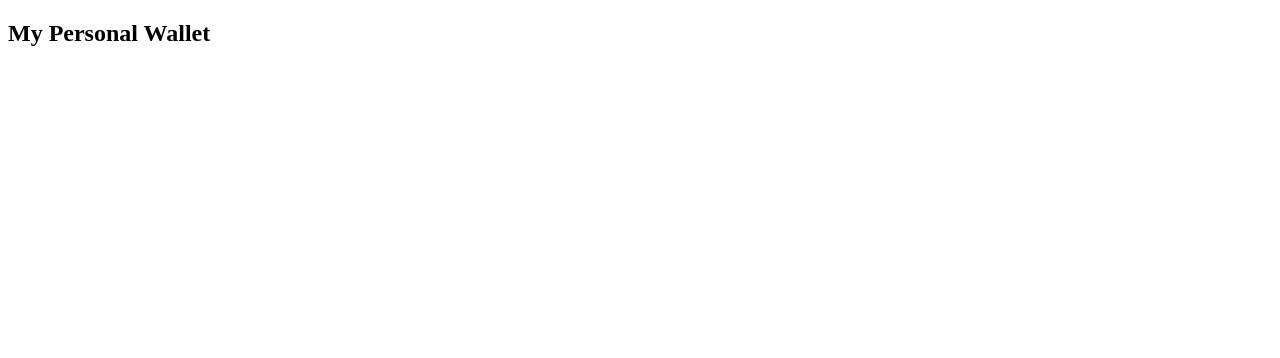
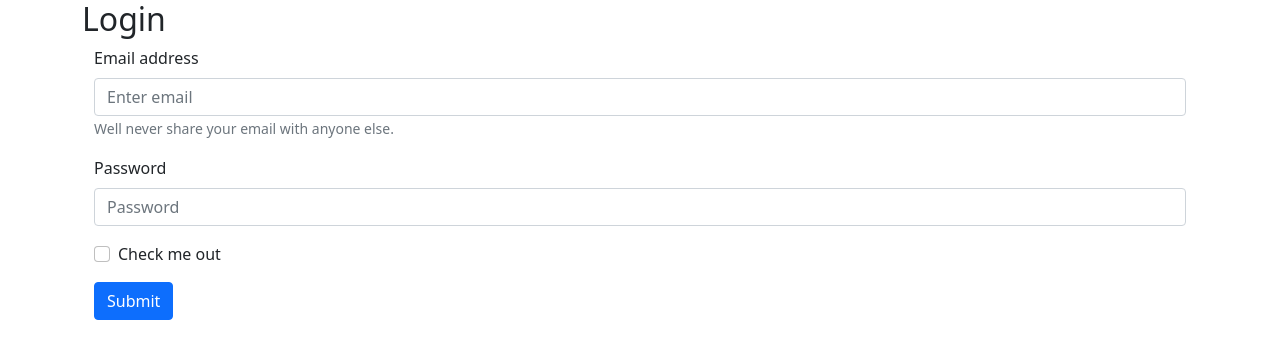
Before and after one commit to FelipeFloresWeb/MyPersonalWallet, a React (Create React App) app in the folder my-personal-wallet/: page /login in a window 1280 px wide. Shown: the top 358 px of the page. Built offline with nearby package versions, Linux system fonts and the light colour scheme.

Commit message:
:sparkles:added: eslint to index.js

```diff
--- a/my-personal-wallet/src/App.js
+++ b/my-personal-wallet/src/App.js
@@ -1,10 +1,17 @@
 import React from 'react';
+import {
+  BrowserRouter, Routes, Route, Navigate,
+} from 'react-router-dom';
+import Login from './pages/Login';
 
 const App = function () {
   return (
-    <div>
-      <h2>My Personal Wallet</h2>
-    </div>
+    <BrowserRouter>
+      <Routes>
+        <Route path="/" element={<Navigate replace to="/login" />} />
+        <Route path="/login" element={<Login />} />
+      </Routes>
+    </BrowserRouter>
   );
 };
 export default App;
--- a/my-personal-wallet/src/index.js
+++ b/my-personal-wallet/src/index.js
@@ -1,6 +1,7 @@
 import React from 'react';
 import ReactDOM from 'react-dom';
 import App from './App';
+import 'bootstrap/dist/css/bootstrap.min.css';
 
 ReactDOM.render(
   <App />,
--- a/my-personal-wallet/src/pages/Login.jsx
+++ b/my-personal-wallet/src/pages/Login.jsx
@@ -1,11 +1,15 @@
-/* eslint-disable func-names */
 import React from 'react';
+import { Container, Row } from 'react-bootstrap';
+import LoginForm from './components/LoginForm';
 
 const Login = function () {
   return (
-    <div>
-      <h2>Login</h2>
-    </div>
+    <Container>
+      <Row className="justify-content-md-center">
+        <h2>Login</h2>
+      </Row>
+      <LoginForm />
+    </Container>
   );
 };
 
--- /dev/null
+++ b/my-personal-wallet/src/pages/components/LoginForm.jsx
@@ -0,0 +1,31 @@
+import React from 'react';
+import { Form, Button, Container } from 'react-bootstrap';
+
+const LoginForm = function () {
+  return (
+    <Container>
+      <Form>
+        <Form.Group className="mb-3" controlId="formBasicEmail">
+          <Form.Label>Email address</Form.Label>
+          <Form.Control type="email" placeholder="Enter email" />
+          <Form.Text className="text-muted">
+            Well never share your email with anyone else.
+          </Form.Text>
+        </Form.Group>
+
+        <Form.Group className="mb-3" controlId="formBasicPassword">
+          <Form.Label>Password</Form.Label>
+          <Form.Control type="password" placeholder="Password" />
+        </Form.Group>
+        <Form.Group className="mb-3" controlId="formBasicCheckbox">
+          <Form.Check type="checkbox" label="Check me out" />
+        </Form.Group>
+        <Button variant="primary" type="submit">
+          Submit
+        </Button>
+      </Form>
+    </Container>
+  );
+};
+
+export default LoginForm;
```
